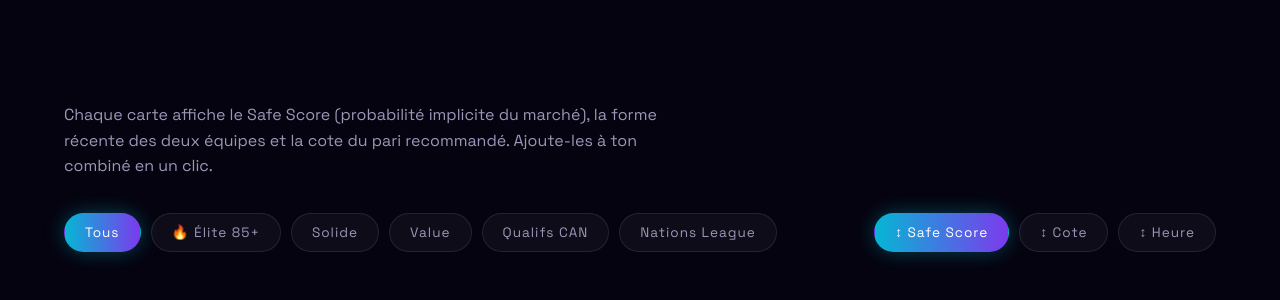
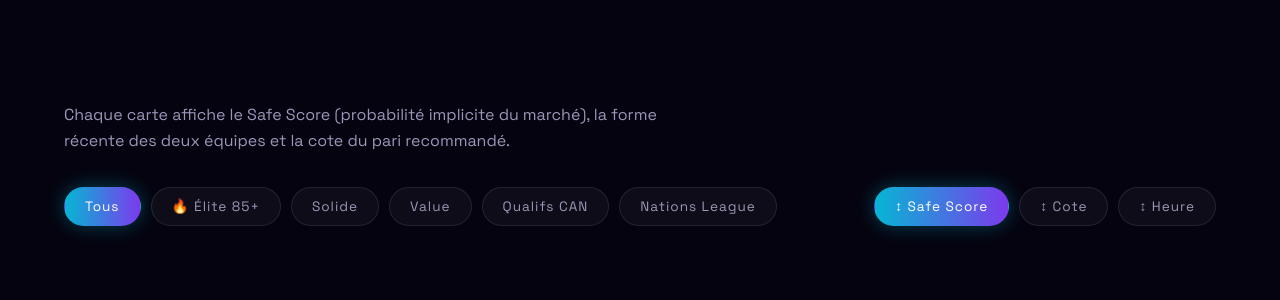
Before and after one commit to cashmoneybets/CashMoneyBets, a plain HTML site: page index.html in a window 1280 px wide. Shown: the part 1021-1321 px from the top of the page. Drawn offline with Linux system fonts and the light colour scheme; animation ran at ten frames a second.

Commit message:
copy: retire la mention du bouton combine dans le texte de section
Co-authored-by: cashmoneybets <cashmoneybets@users.noreply.github.com>

```diff
--- a/index.html
+++ b/index.html
@@ -48,7 +48,7 @@
     <h2 class="section-title">Les matchs les plus sûrs du jour</h2>
     <p class="section-sub">
       Chaque carte affiche le Safe Score (probabilité implicite du marché), la forme récente
-      des deux équipes et la cote du pari recommandé. Ajoute-les à ton combiné en un clic.
+      des deux équipes et la cote du pari recommandé.
     </p>
 
     <div class="toolbar">
```
